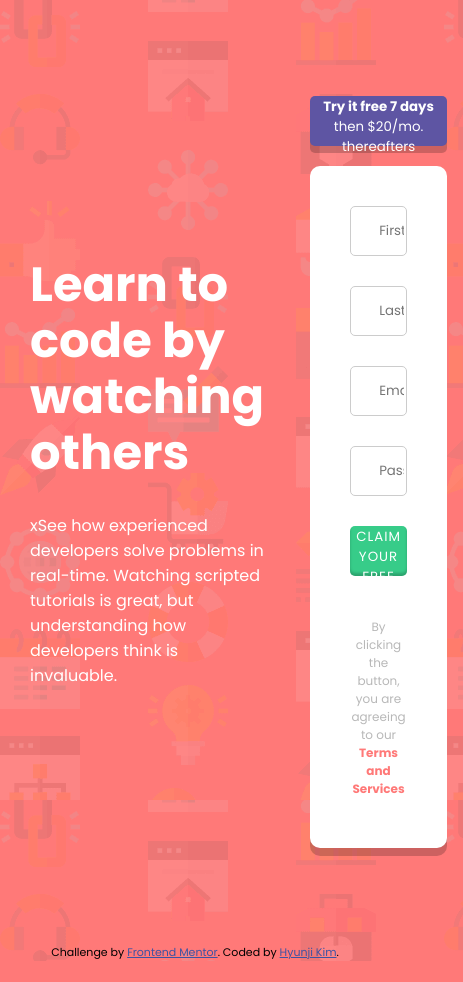
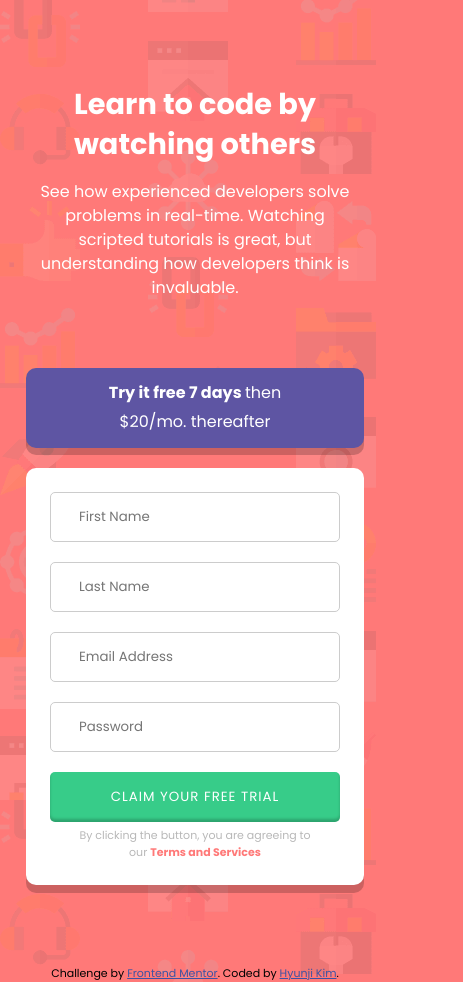
Before and after one commit to creativehkim/intro-component-with-signup-form, a plain HTML site: page index.html in a window 390 px wide. Shown: the whole page, 463 px wide, since content can reach past the window. Before the commit the page ends 961 px from the top, so only its background shows below. Drawn offline with Linux system fonts and the light colour scheme.

Commit message:
Responsive addeD

```diff
--- a/index.html
+++ b/index.html
@@ -34,7 +34,7 @@
 			</div>
 			<div class="intro__text">
 				<p>
-					xSee how experienced developers solve problems in real-time.
+					See how experienced developers solve problems in real-time.
 					Watching scripted tutorials is great, but understanding how
 					developers think is invaluable.
 				</p>
@@ -42,7 +42,7 @@
 		</div>
 		<div class="user__container item">
 			<button class="trial__btn">
-				<strong>Try it free 7 days </strong>then $20/mo. thereafters
+				<strong>Try it free 7 days </strong>then $20/mo. thereafter
 			</button>
 
 			<div class="user__info">
--- a/style.css
+++ b/style.css
@@ -13,7 +13,6 @@ body {
 	font-family: 'Poppins', sans-serif;
 	width: 100vw;
 	height: 100vh;
-	overflow: hidden;
 	margin: 0 auto;
 }
 
@@ -231,3 +230,57 @@ strong a {
 	pointer-events: all;
 	transition: all 2000 ease-in-out;
 }
+
+@media screen and (max-width: 750px) {
+	body {
+		text-align: center;
+	}
+
+	#main__container {
+		flex-direction: column;
+		margin: 4rem 10px;
+	}
+
+	.intro__container p {
+		line-height: 1.5rem;
+		margin-bottom: 2rem;
+	}
+
+	.user__info {
+		padding: 1.5rem;
+	}
+
+	.trial__btn {
+		font-size: 16px;
+		line-height: 1.8rem;
+		height: 80px;
+		padding: 0 50px;
+		border-radius: 10px;
+	}
+
+	.form__control {
+		padding-bottom: 10px;
+	}
+
+	.form__control input {
+		margin: ;
+	}
+
+	.form__control.error small {
+		font-size: 12px;
+		bottom: -10px;
+	}
+
+	.terms small {
+		font-size: 11px;
+		margin: 0 20px;
+	}
+}
+
+@media screen and (max-width: 400px) {
+	.intro__container h1 {
+		font-size: 1.8rem;
+		line-height: 2.5rem;
+		margin-bottom: 1rem;
+	}
+}
```
